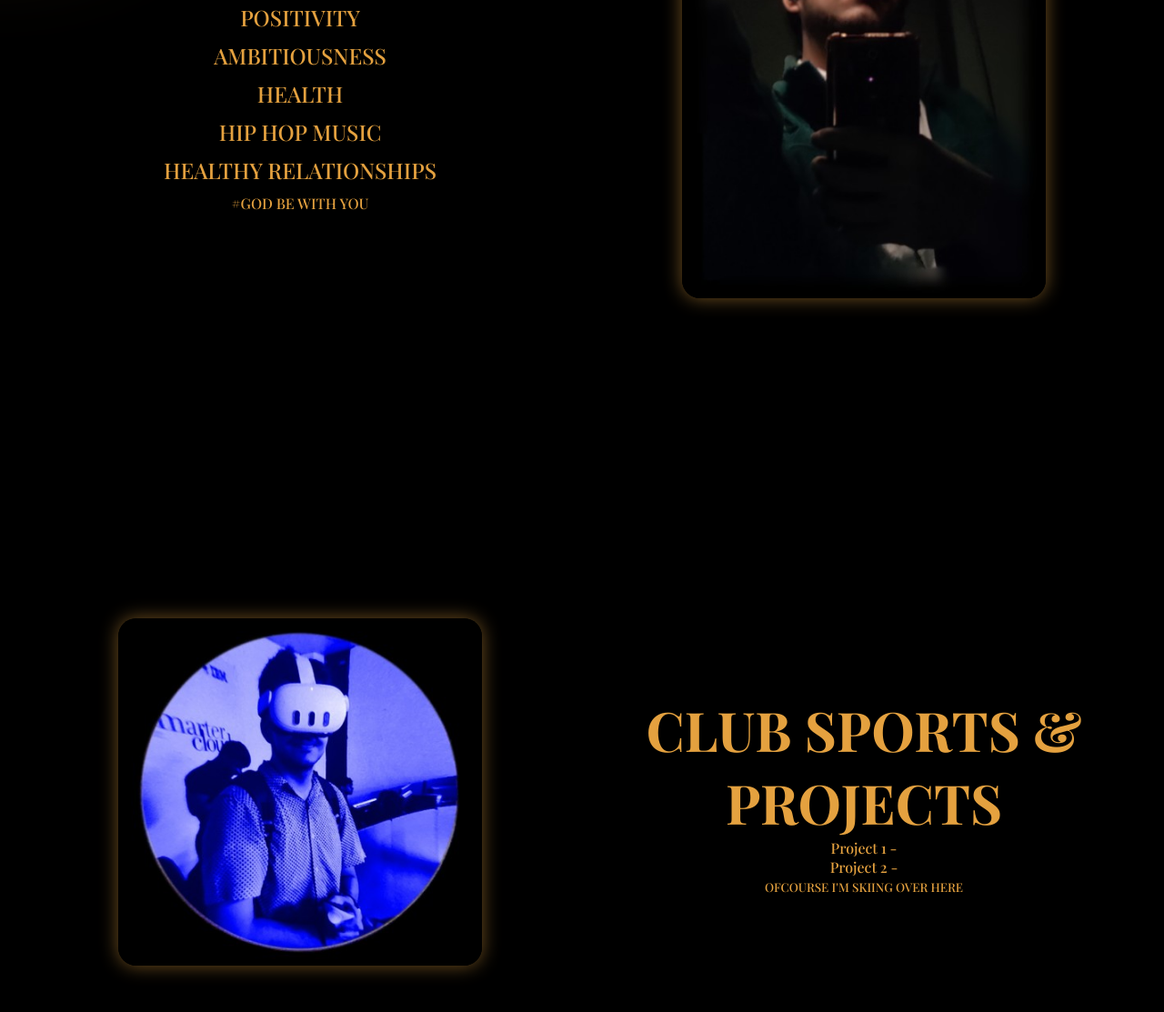
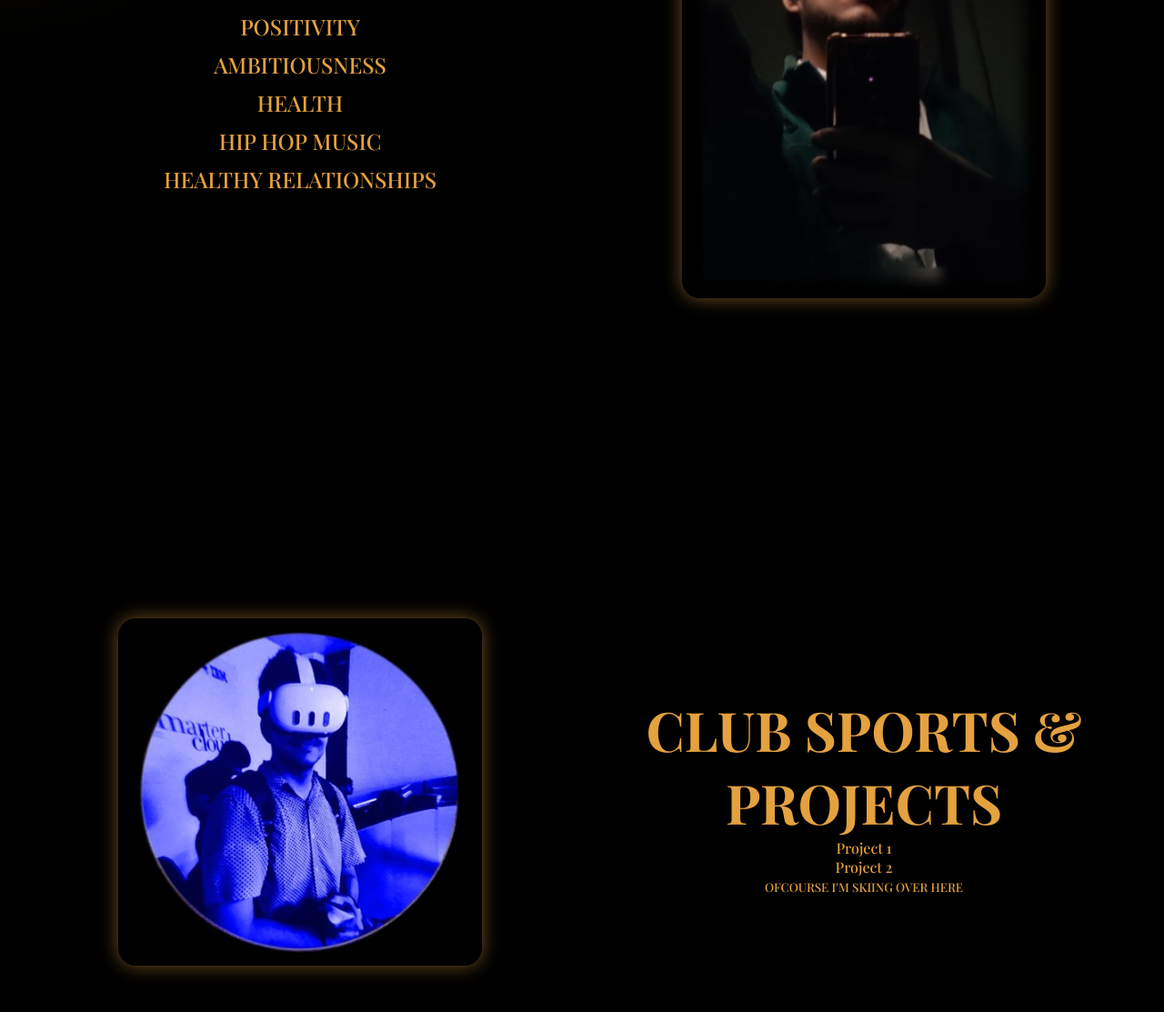
Before and after one commit to chirag-5/chirag-5.github.io, a plain HTML site: page index.html in a window 1280 px wide. Shown: the part 1127-2240 px from the top of the page at 91% size. Drawn offline with nearby package versions, Linux system fonts and the light colour scheme.

Commit message:
Update index.html

```diff
--- a/index.html
+++ b/index.html
@@ -198,7 +198,7 @@
                 <li>HIP HOP MUSIC</li>
                 <li>HEALTHY RELATIONSHIPS</li>
             </ul>
-            <p>#GOD BE WITH YOU</p>
+
         </div>
         <div class="image-container">
             <img src="image/Picture1.jpg" alt="User Image">
@@ -211,8 +211,8 @@
         </div>
         <div class="text-container">
             <h1>CLUB SPORTS & PROJECTS</h1>
-            <p>Project 1 -</p>
-            <p>Project 2 -</p>
+            <p>Project 1 </p>
+            <p>Project 2 </p>
             <p><small>OFCOURSE I'M SKIING OVER HERE</small></p>
         </div>
     </div>
```
